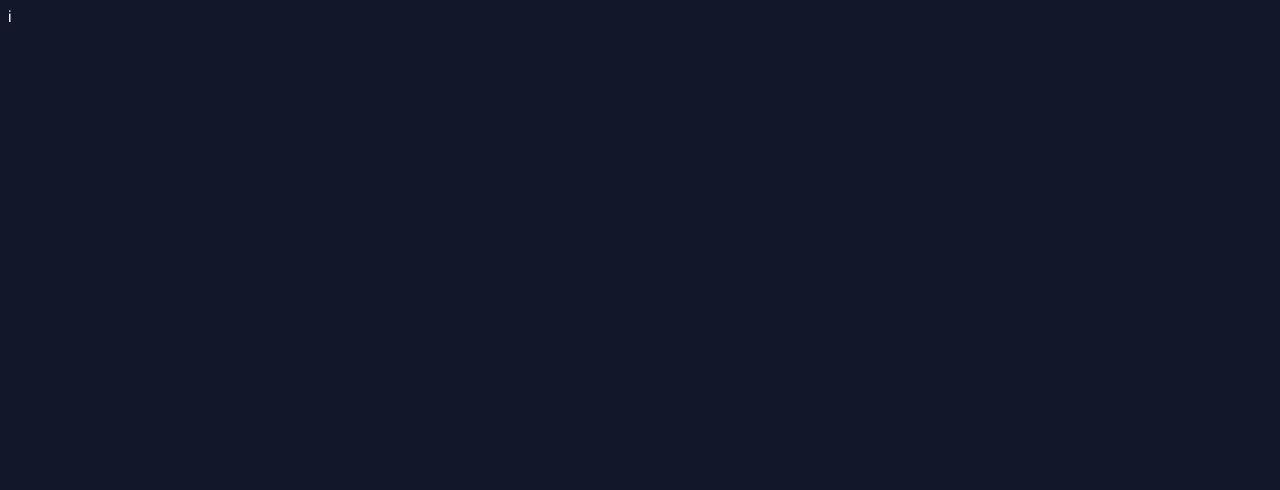
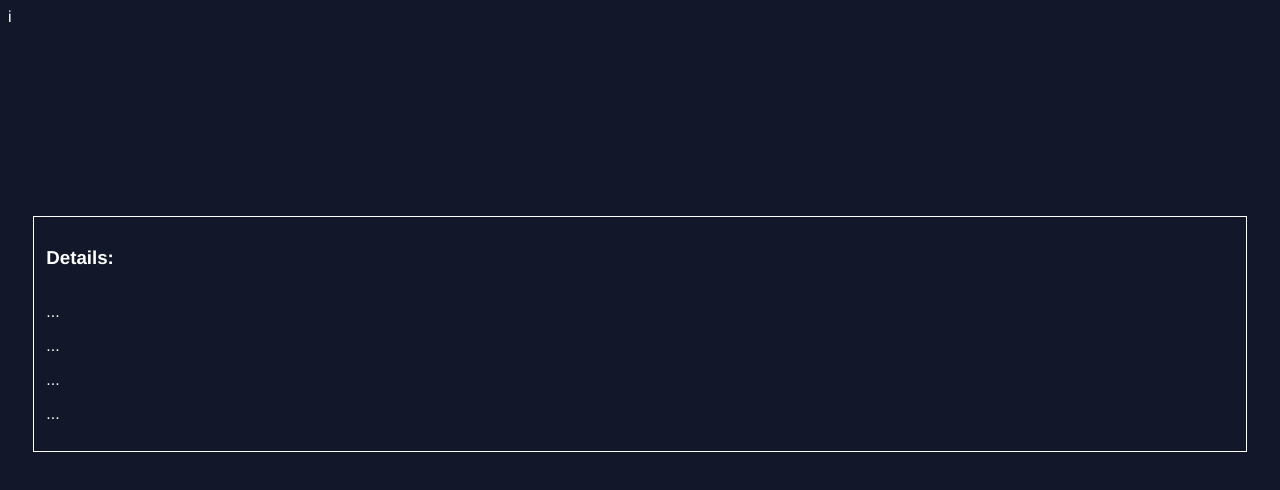
Before and after one commit to Alexander-C-Rogers/Workaround_Explorere, a website: page idex.html in a window 1280 px wide. Drawn offline with Linux system fonts and the light colour scheme.

Commit message:
create main sectioin and the input buttons for index.html and the css rules.

```diff
--- a/idex.html
+++ b/idex.html
@@ -8,6 +8,15 @@
         <link rel="stylesheet" href="./resourcees/css/index.css" type="text/css">i
     </head>
     <body>
-
+        <main>
+            <!-- The roles and companies <section>s are dynamically created in main.js with renderInputButtons() -->
+            <section id="resultsContainer">
+              <h3>Details:</h3>
+              <p id="salarySelected"> ... </p>
+              <p id="salaryAverageByRole"> ... </p>
+              <p id="salaryAverageByCompany"> ... </p>
+              <p id="salaryAverageIndustry"> ... </p>
+            </section>
+        </main>
     </body>
 </html>
--- a/resourcees/css/index.css
+++ b/resourcees/css/index.css
@@ -8,3 +8,43 @@ html{
 body{
     height: 100%;
 }
+
+main{
+    display: flex;
+    margin: 15% 2%;
+}
+
+section{
+    width: 100%;
+    border: 1px solid white;
+    padding: 12px;
+}
+
+h3{
+    height: 2em;
+}
+
+.option{
+    margin-bottom: 0.5em;
+}
+
+input{
+    margin-right: 7px;
+}
+
+#roleInputs{
+    flex-grow: 1;
+}
+
+#companyInputs{
+    flex-grow: 1;
+}
+
+#resultsContainer{
+    flex-grow: 2;
+}
+
+input{
+    background-color: rgb(18, 24, 42);
+    border-color: white;
+}
```
